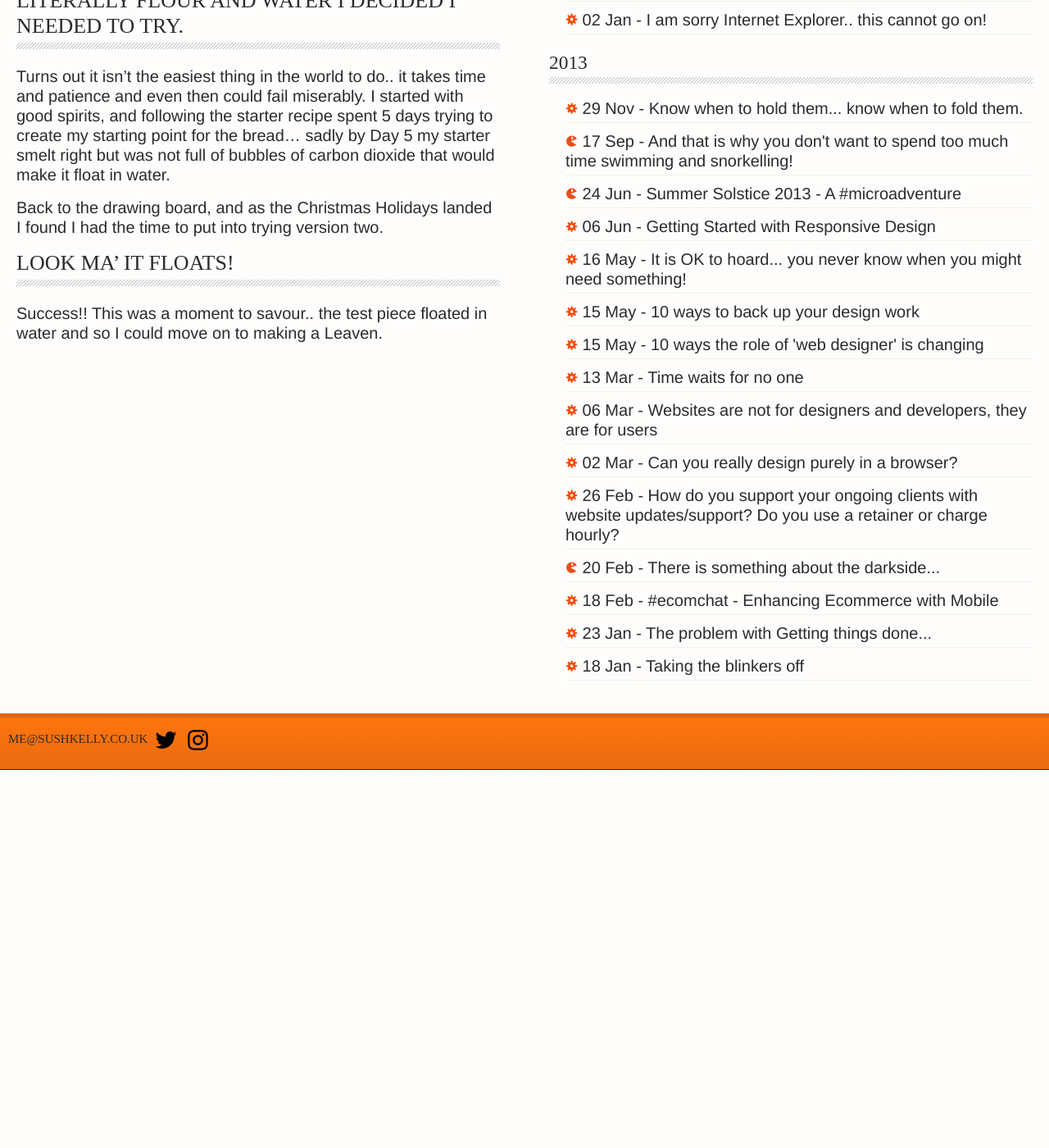
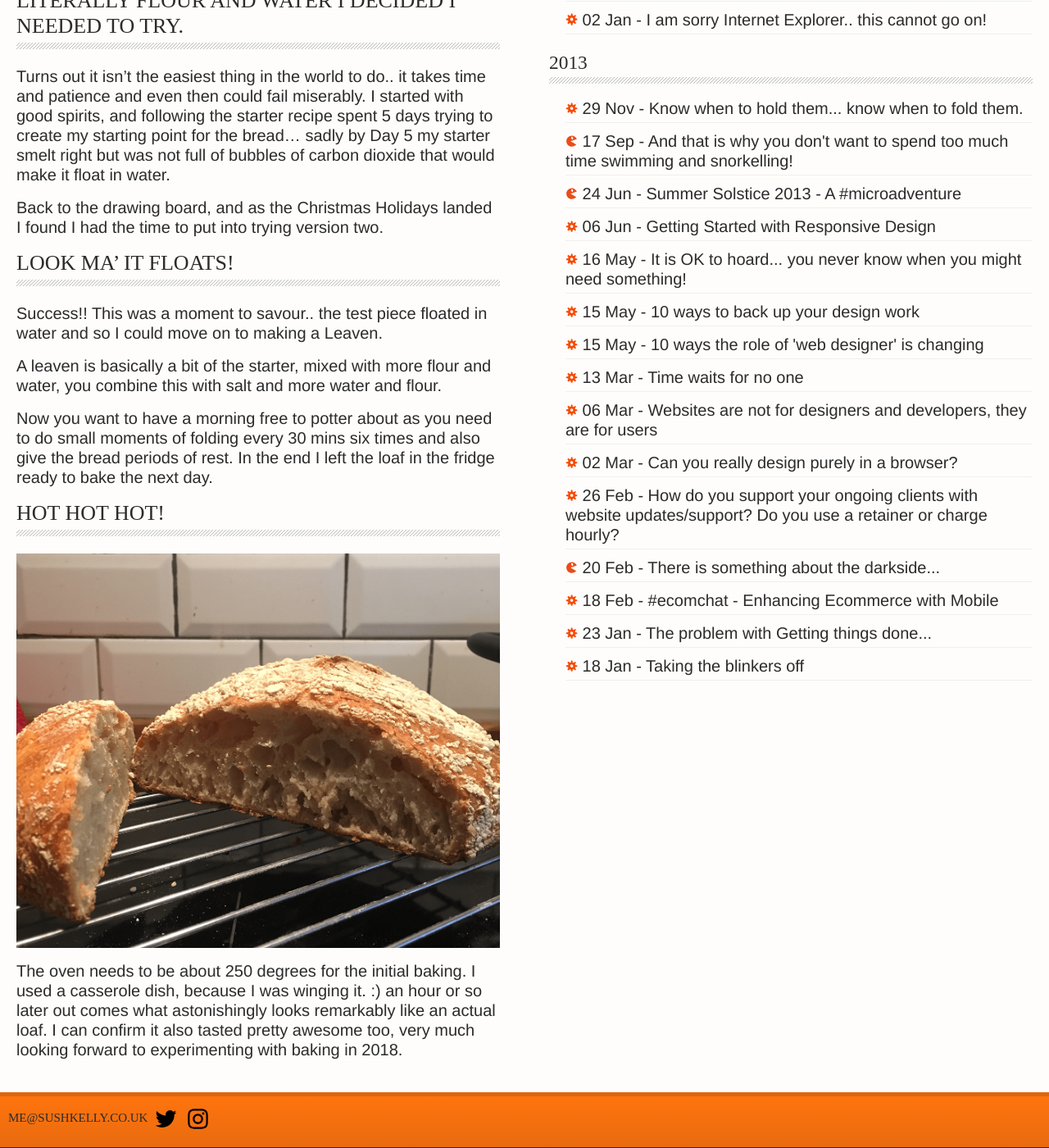
Before and after one commit to maxray/maxray.github.io, a Jekyll site: the page built from index.html, in a window 1280 px wide and 1400 px high, scrolled down 981 px. Shown: the whole window at 82% size. Built offline with Jekyll 4.4.1, drawn with Linux system fonts in a browser that asks for light colours; before the commit the page ends 1920 px from its top, so only the background shows below that.

Commit message:
Updated Bring Forth The Sourdough

```diff
--- a/_posts/2017-12-31-bring-forth-the-sourdough.markdown
+++ b/_posts/2017-12-31-bring-forth-the-sourdough.markdown
@@ -15,3 +15,13 @@ Back to the drawing board, and as the Christmas Holidays landed I found I had th
 ### Look ma' it floats!
 
 Success!! This was a moment to savour.. the test piece floated in water and so I could move on to making a Leaven.
+
+A leaven is basically a bit of the starter, mixed with more flour and water, you combine this with salt and more water and flour.
+
+Now you want to have a morning free to potter about as you need to do small moments of folding every 30 mins six times and also give the bread periods of rest. In the end I left the loaf in the fridge ready to bake the next day.
+
+### Hot Hot Hot!
+
+![sourdough_success.png](/uploads/sourdough_success.png)
+
+The oven needs to be about 250 degrees for the initial baking. I used a casserole dish, because I was winging it. :) an hour or so later out comes what astonishingly looks remarkably like an actual loaf. I can confirm it also tasted pretty awesome too, very much looking forward to experimenting with baking in 2018.
```
